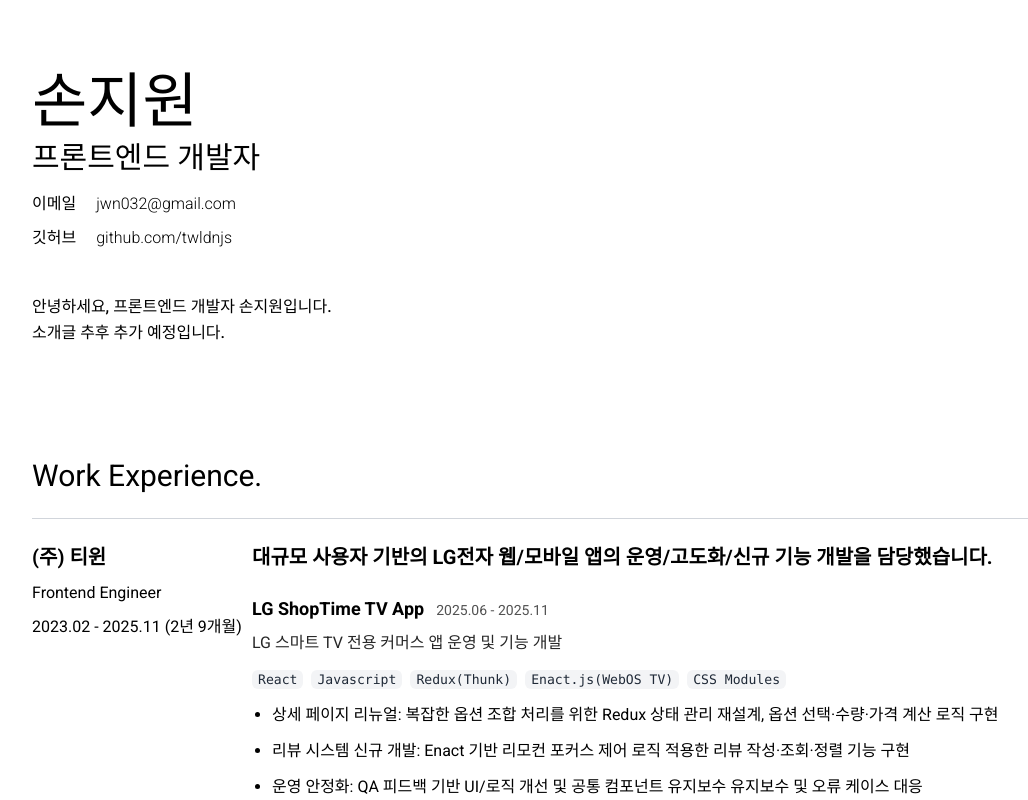
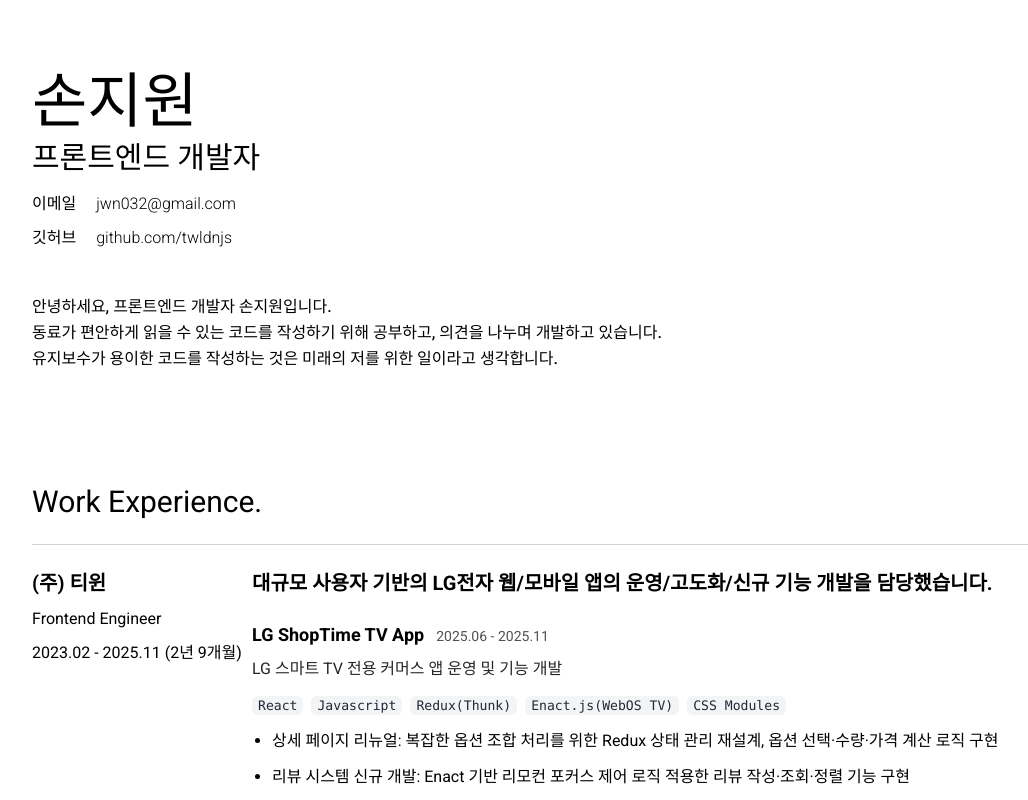
Before and after one commit to twldnjs/twldnjs.github.io, a Next.js app: page / in a window 1280 px wide. Shown: the top 800 px of the page, without its empty margins (58-1086 px from the left). Built offline with nearby package versions, Linux system fonts and the light colour scheme.

Commit message:
fix: 소개글 수정

```diff
--- a/src/data/portfolio-data.ts
+++ b/src/data/portfolio-data.ts
@@ -8,7 +8,7 @@ export const portfolioData: PortfolioData = {
     github: 'github.com/twldnjs',
   },
   introduction:
-    '안녕하세요, 프론트엔드 개발자 손지원입니다.\n소개글 추후 추가 예정입니다.',
+    '안녕하세요, 프론트엔드 개발자 손지원입니다.\n동료가 편안하게 읽을 수 있는 코드를 작성하기 위해 공부하고, 의견을 나누며 개발하고 있습니다.\n유지보수가 용이한 코드를 작성하는 것은 미래의 저를 위한 일이라고 생각합니다.',
   workExperiences: [
     {
       company: '(주) 티윈',
```
